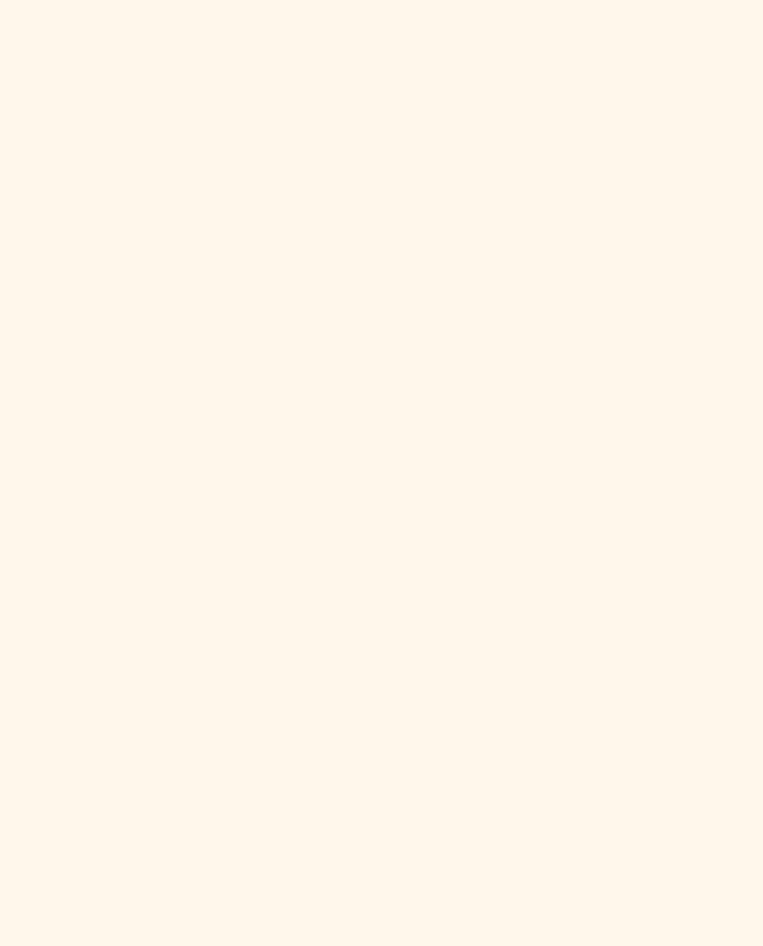
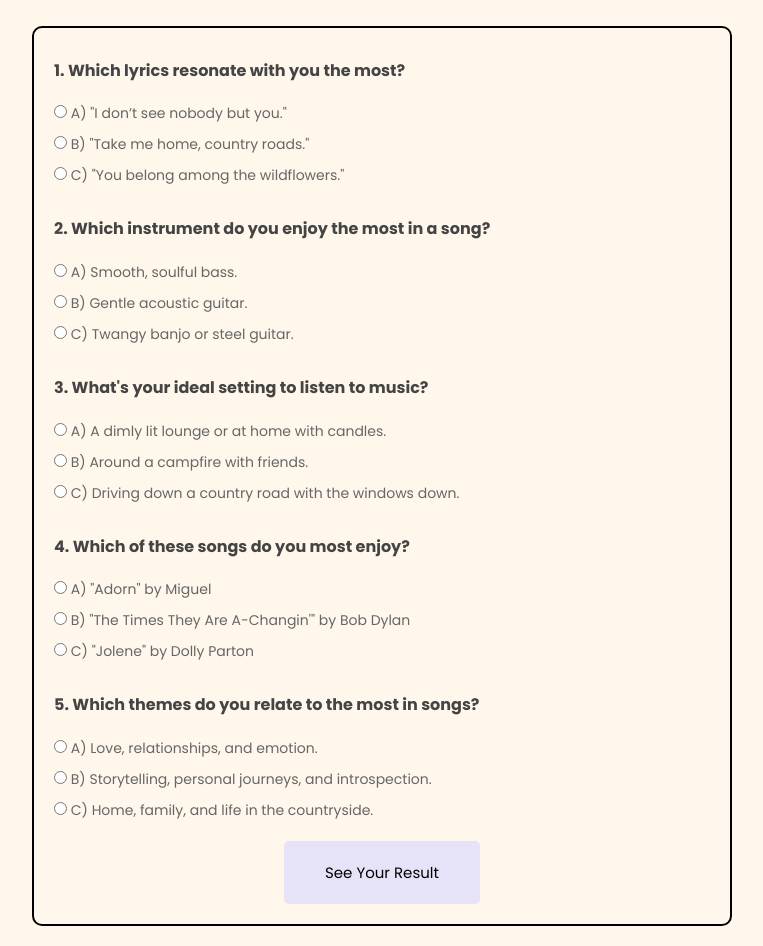
Before and after one commit to hariniavula/find-music, a React (Vite) app: page /quiz in a window 1280 px wide. Shown: the part 220-1166 px from the top of the page, without its empty margins (258-1021 px from the left). Before the commit the page ends 800 px from the top, so only its background shows below. Built offline with nearby package versions, Linux system fonts and the light colour scheme.

Commit message:
making quiz

```diff
--- a/package.json
+++ b/package.json
@@ -10,7 +10,9 @@
     "preview": "vite preview"
   },
   "dependencies": {
+    "@fortawesome/fontawesome-free": "^6.6.0",
     "@fortawesome/free-brands-svg-icons": "^6.6.0",
+    "@fortawesome/free-solid-svg-icons": "^6.6.0",
     "@fortawesome/react-fontawesome": "^0.2.2",
     "react": "^18.3.1",
     "react-dom": "^18.3.1",
--- a/src/components/Quiz/Quiz.css
+++ b/src/components/Quiz/Quiz.css
@@ -0,0 +1,122 @@
+/* Quiz.css */
+.quiz-title {
+    display: flex;
+    flex-direction: column;
+    align-items: center;
+    justify-content: center;
+    padding-top: 40px; /* Adjust according to your navbar height */
+
+}
+
+.quiz-title p{
+    padding-top: 10px;
+    align-items: center;
+    text-align: center;
+}
+
+.quiz-title h1{
+    font-size: 40px;
+}
+
+
+.quiz {
+    display: flex;
+    flex-direction: column;
+    align-items: center;
+    padding-top: 20px;
+    padding-bottom: 20px;
+    width: 100%;
+    padding-right: 10px;
+    padding-left: 10px;
+
+}
+
+form {
+    padding: 20px;
+    border: 2px solid black;
+    border-radius: 10px;
+    max-width: 700px;
+    width: 100%;
+}
+
+h1 {
+    text-align: center;
+    color: #333;
+}
+
+.question {
+    margin-bottom: 20px;
+}
+
+.question p {
+    font-size: 16px;
+    font-weight: bold;
+    color: #444;
+    text-align: left;
+}
+
+.question label {
+    display: block;
+    margin: 10px 0;
+    font-size: 14px;
+    color: #666;
+}
+
+button {
+    display: block;
+    margin: 0 auto;
+    padding: 10px 20px;
+    font-size: 16px;
+    border: none;
+    border-radius: 5px;
+    cursor: pointer;
+    font-family: 'Raleway', sans-serif;
+}
+
+button:hover {
+    background-color: #0056b3;
+}
+
+h2 {
+    text-align: center;
+    color: #333;
+    font-family: 'Raleway', sans-serif;
+    margin-top: 20px;
+    margin-bottom: 0; /* Ensure the result message stays at the bottom */
+}
+.result {
+    display: flex;
+    flex-direction: column;
+    align-items: center; /* Center items horizontally */
+    justify-content: center; /* Center items vertically */
+    width: 100%; /* Ensure it takes up the full width */
+    padding: 6px; /* Add padding to space out elements */
+    font-family: 'Poppins', sans-serif;
+}
+
+.result-link {
+    display: flex;
+    flex-direction: column; /* Stack text and icon vertically */
+    align-items: center; /* Center the content inside the link */
+    justify-content: center; /* Center the content inside the link */
+    font-size: 1em;
+    color: black;
+    text-decoration: none;
+    font-family: 'Poppins', sans-serif;
+    text-align: center; /* Ensure text is centered */
+    padding-top: 10px;
+    padding-bottom: 10px;
+    transition: color 0.3s ease; /* Add a transition effect for hover */
+}
+
+.explore-text {
+    margin-bottom: 5px; /* Space between the text and the arrow */
+}
+
+.arrow-icon {
+    font-size: 1.5em; /* Increase the size of the arrow if needed */
+}
+
+.arrow-icon:hover {
+    color: #c6afd4;
+}
--- a/src/components/Quiz/Quiz.jsx
+++ b/src/components/Quiz/Quiz.jsx
@@ -1,10 +1,230 @@
-import React from 'react';
+import React, { useState } from 'react';
+import './Quiz.css';
+import { Link } from 'react-router-dom'; // Import Link from react-router-dom
+import { FontAwesomeIcon } from '@fortawesome/react-fontawesome';
+import { faArrowRight } from '@fortawesome/free-solid-svg-icons';
 
-const Quiz = () => {
+function Quiz() {
+
+  const [resultPath, setResultPath] = useState(''); // Add this line
+
+  const [answers, setAnswers] = useState({
+    q1: '',
+    q2: '',
+    q3: '',
+    q4: '',
+    q5: '',
+  });
+
+  const [result, setResult] = useState('');
+
+  const handleChange = (e) => {
+    const { name, value } = e.target;
+    setAnswers((prev) => ({
+      ...prev,
+      [name]: value,
+    }));
+  };
+
+  const calculateResult = () => {
+    const { q1, q2, q3, q4, q5 } = answers;
+    const tally = { A: 0, B: 0, C: 0 };
+
+    [q1, q2, q3, q4, q5].forEach((answer) => {
+      tally[answer]++;
+    });
+
+    if (tally.A >= tally.B && tally.A >= tally.C) {
+      setResult('Your taste leans towards R&B!');
+      setResultPath('/rb');
+    } else if (tally.B >= tally.A && tally.B >= tally.C) {
+      setResult('Your taste leans towards Folk!');
+      setResultPath('/folk');
+    } else {
+      setResult('Your taste leans towards Country!');
+      setResultPath('/country');
+    }
+  };
+
   return (
+  <div className = "quiz-title">
     <div>
-      <h1>Take Our Quiz</h1>
-      <p>Quiz content goes here...</p>
+ <h1>Music Taste Quiz</h1>
+ <p> Find out what music genre fits you!</p>
+  </div>
+    <div className="quiz">
+
+      <form>
+        <div className="question">
+          <p>1. Which lyrics resonate with you the most?</p>
+          <label>
+            <input
+              type="radio"
+              name="q1"
+              value="A"
+              onChange={handleChange}
+            />{' '}
+            A) "I don’t see nobody but you."
+          </label>
+          <label>
+            <input
+              type="radio"
+              name="q1"
+              value="B"
+              onChange={handleChange}
+            />{' '}
+            B) "Take me home, country roads."
+          </label>
+          <label>
+            <input
+              type="radio"
+              name="q1"
+              value="C"
+              onChange={handleChange}
+            />{' '}
+            C) "You belong among the wildflowers."
+          </label>
+        </div>
+
+        <div className="question">
+          <p>2. Which instrument do you enjoy the most in a song?</p>
+          <label>
+            <input
+              type="radio"
+              name="q2"
+              value="A"
+              onChange={handleChange}
+            />{' '}
+            A) Smooth, soulful bass.
+          </label>
+          <label>
+            <input
+              type="radio"
+              name="q2"
+              value="B"
+              onChange={handleChange}
+            />{' '}
+            B) Gentle acoustic guitar.
+          </label>
+          <label>
+            <input
+              type="radio"
+              name="q2"
+              value="C"
+              onChange={handleChange}
+            />{' '}
+            C) Twangy banjo or steel guitar.
+          </label>
+        </div>
+
+        <div className="question">
+          <p>3. What's your ideal setting to listen to music?</p>
+          <label>
+            <input
+              type="radio"
+              name="q3"
+              value="A"
+              onChange={handleChange}
+            />{' '}
+            A) A dimly lit lounge or at home with candles.
+          </label>
+          <label>
+            <input
+              type="radio"
+              name="q3"
+              value="B"
+              onChange={handleChange}
+            />{' '}
+            B) Around a campfire with friends.
+          </label>
+          <label>
+            <input
+              type="radio"
+              name="q3"
+              value="C"
+              onChange={handleChange}
+            />{' '}
+            C) Driving down a country road with the windows down.
+          </label>
+        </div>
+
+        <div className="question">
+          <p>4. Which of these songs do you most enjoy?</p>
+          <label>
+            <input
+              type="radio"
+              name="q4"
+              value="A"
+              onChange={handleChange}
+            />{' '}
+            A) "Adorn" by Miguel
+          </label>
+          <label>
+            <input
+              type="radio"
+              name="q4"
+              value="B"
+              onChange={handleChange}
+            />{' '}
+            B) "The Times They Are A-Changin'" by Bob Dylan
+          </label>
+          <label>
+            <input
+              type="radio"
+              name="q4"
+              value="C"
+              onChange={handleChange}
+            />{' '}
+            C) "Jolene" by Dolly Parton
+          </label>
+        </div>
+
+        <div className="question">
+          <p>5. Which themes do you relate to the most in songs?</p>
+          <label>
+            <input
+              type="radio"
+              name="q5"
+              value="A"
+              onChange={handleChange}
+            />{' '}
+            A) Love, relationships, and emotion.
+          </label>
+          <label>
+            <input
+              type="radio"
+              name="q5"
+              value="B"
+              onChange={handleChange}
+            />{' '}
+            B) Storytelling, personal journeys, and introspection.
+          </label>
+          <label>
+            <input
+              type="radio"
+              name="q5"
+              value="C"
+              onChange={handleChange}
+            />{' '}
+            C) Home, family, and life in the countryside.
+          </label>
+        </div>
+
+        <button type="button" onClick={calculateResult}>
+          See Your Result
+        </button>
+      </form>
+      {result && (
+  <div className="result">
+    <h2 className="result">{result}</h2>
+    <Link to={resultPath} className="result-link">
+      <span className="explore-text">Explore</span>
+      <FontAwesomeIcon icon={faArrowRight} className="arrow-icon" />
+    </Link>
+  </div>
+)}
+
+    </div>
     </div>
   );
 }
```
Also changed, not shown: 1 other file (tests, documents, lock files or other folders).
